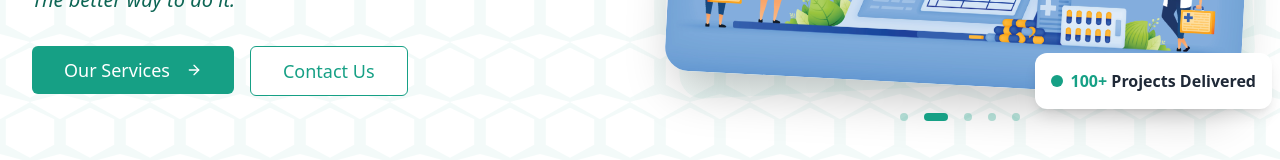
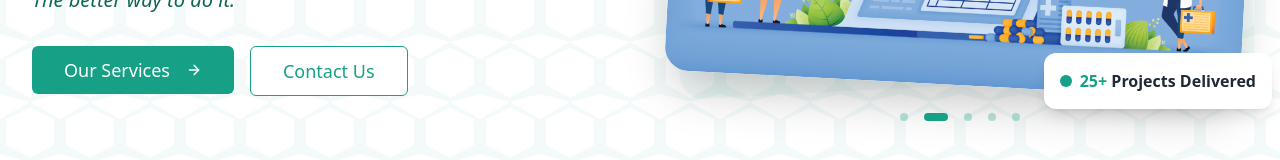
Before and after one commit to Zooft-Technologies/zooft-website, a Next.js app in the folder website-frontend/: page / in a window 1280 px wide. Shown: the part 378-538 px from the top of the page. Built offline with nearby package versions, Linux system fonts and the light colour scheme.

Commit message:
fix text stat misalignments

```diff
--- a/website-frontend/src/components/HeroSection.tsx
+++ b/website-frontend/src/components/HeroSection.tsx
@@ -154,7 +154,7 @@ const HeroSection = () => {
                 <div className="flex items-center space-x-2">
                   <div className="w-3 h-3 rounded-full bg-zooft-primary" />
                   <p className="font-semibold text-gray-800">
-                    <span className="text-zooft-primary">100+</span> Projects
+                    <span className="text-zooft-primary">25+</span> Projects
                     Delivered
                   </p>
                 </div>
```
